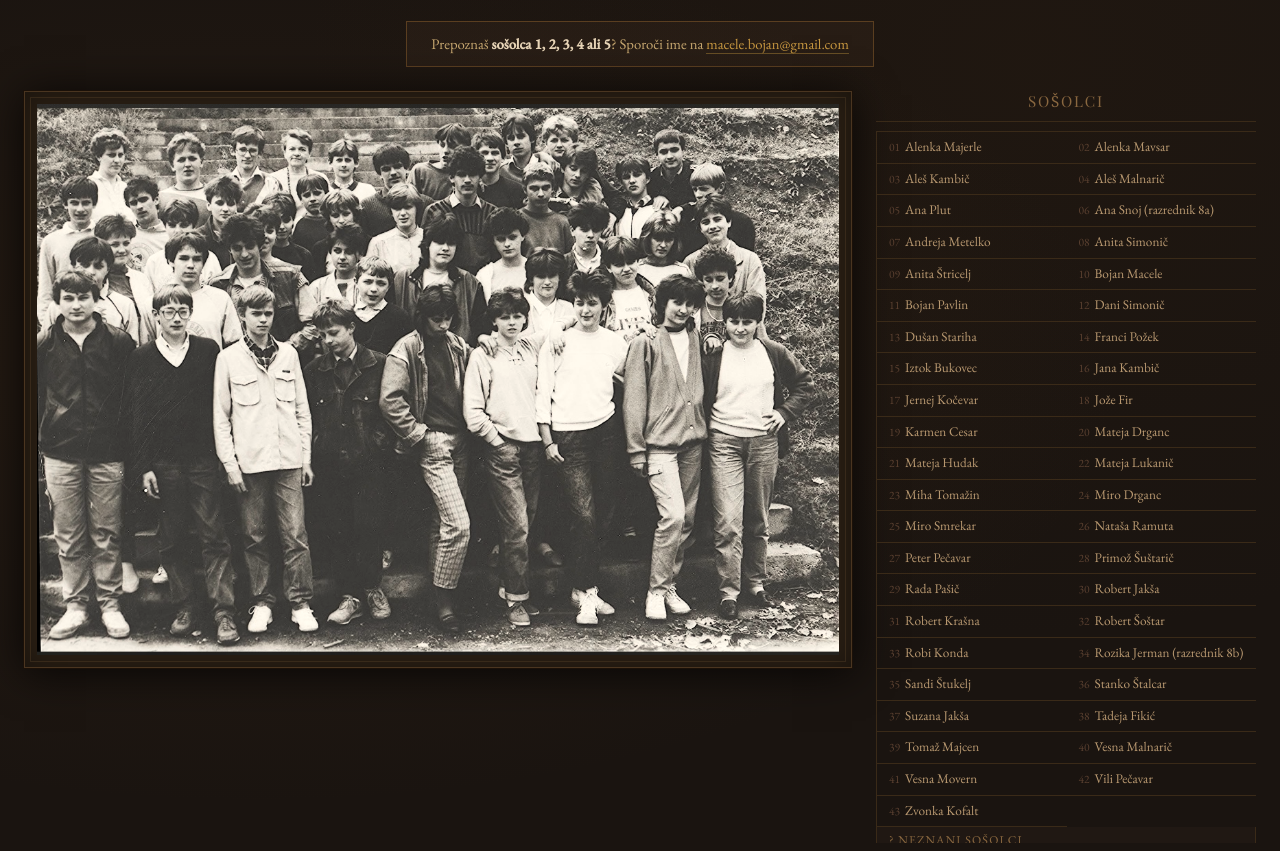
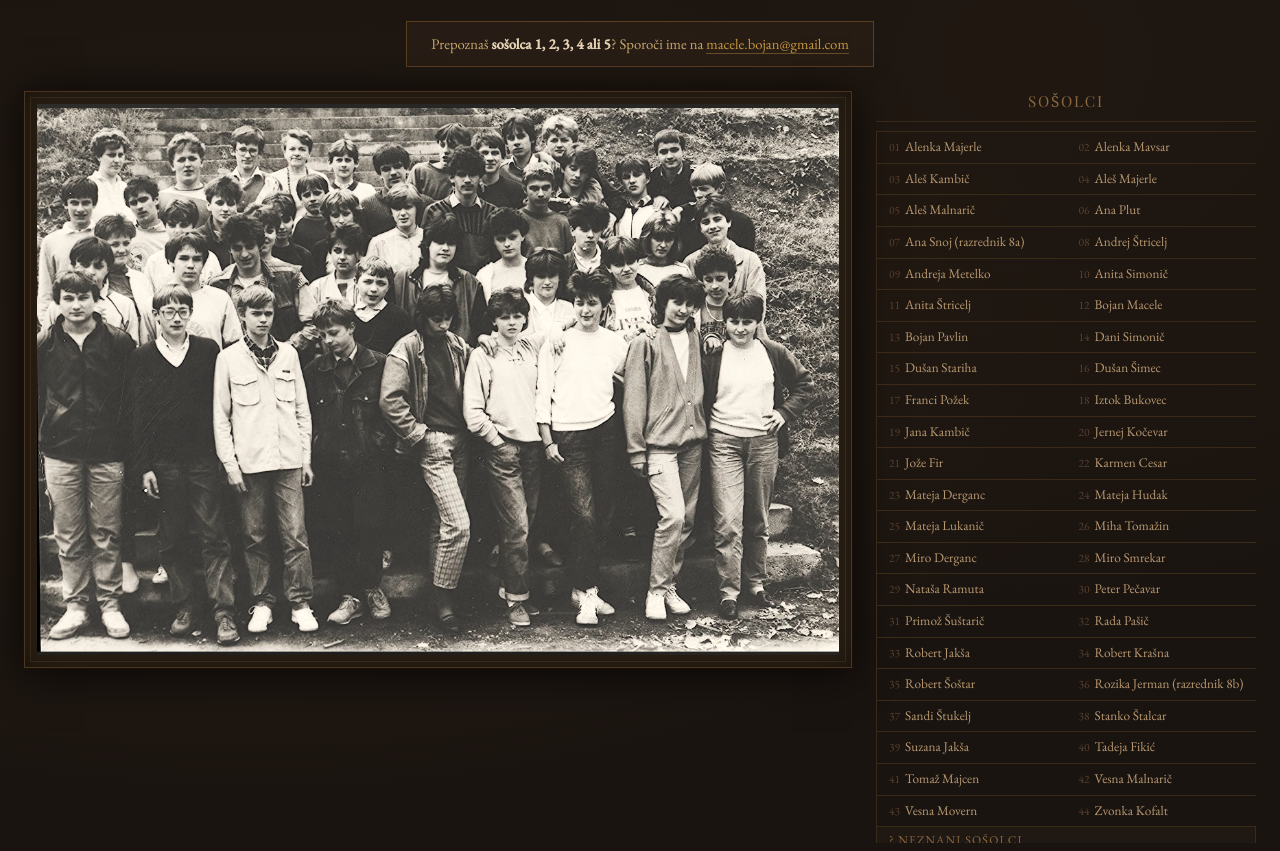
Before and after one commit to bojanm7/razred1987, a plain HTML site: page index.html in a window 1280 px wide. Shown: the part 146-997 px from the top of the page. Drawn offline with nearby package versions, Linux system fonts and the light colour scheme; a web font is replaced by a local one.

Commit message:
Update index.html

```diff
--- a/index.html
+++ b/index.html
@@ -270,18 +270,18 @@ const people = [
   { name: "Rozika Jerman (razrednik 8b)", x1: 73,  y1: 31,  x2: 144, y2: 106 },
   { name: "Ana Snoj (razrednik 8a)",      x1: 350, y1: 31,  x2: 412, y2: 97  },
   { name: "Stanko Štalcar",               x1: 895, y1: 34,  x2: 952, y2: 97  },
-  { name: "Robi Konda",                   x1: 950, y1: 83,  x2: 1010,y2: 137 },
+  { name: "Dušan Šimec",                   x1: 950, y1: 83,  x2: 1010,y2: 137 },
   { name: "Primož Šuštarič",              x1: 704, y1: 90,  x2: 759, y2: 156 },
-  { name: "Miro Drganc",                  x1: 761, y1: 65,  x2: 819, y2: 124 },
-  { name: "Mateja Drganc",                x1: 508, y1: 118, x2: 563, y2: 185 },
+  { name: "Miro Derganc",                  x1: 761, y1: 65,  x2: 819, y2: 124 },
+  { name: "Mateja Derganc",                x1: 508, y1: 118, x2: 563, y2: 185 },
   { name: "Aleš Malnarič",                x1: 375, y1: 104, x2: 424, y2: 162 },
   { name: "Anita Simonič",                x1: 331, y1: 128, x2: 385, y2: 200 },
-  { name: "Vili Pečavar",                 x1: 30,  y1: 105, x2: 87,  y2: 175 },
-  { name: "Peter Pečavar",                x1: 675, y1: 17,  x2: 733, y2: 81  },
+  { name: "Peter Pečavar",                 x1: 30,  y1: 105, x2: 87,  y2: 175 },
+  { name: "Andrej Štricelj",                x1: 675, y1: 17,  x2: 733, y2: 81  },
   { name: "Sošolec 1",                      x1: 123, y1: 102, x2: 185, y2: 172 },
   { name: "Sošolec 2",                      x1: 248, y1: 109, x2: 305, y2: 171 },
   { name: "Sošolec 3",                      x1: 424, y1: 126, x2: 471, y2: 174 },
-  { name: "Sošolec 4",                      x1: 577, y1: 23,  x2: 634, y2: 93  },
+  { name: "Aleš Majerle",                      x1: 577, y1: 23,  x2: 634, y2: 93  },
   { name: "Sošolec 5",                      x1: 186, y1: 133, x2: 238, y2: 187 },
 ];
 
```
